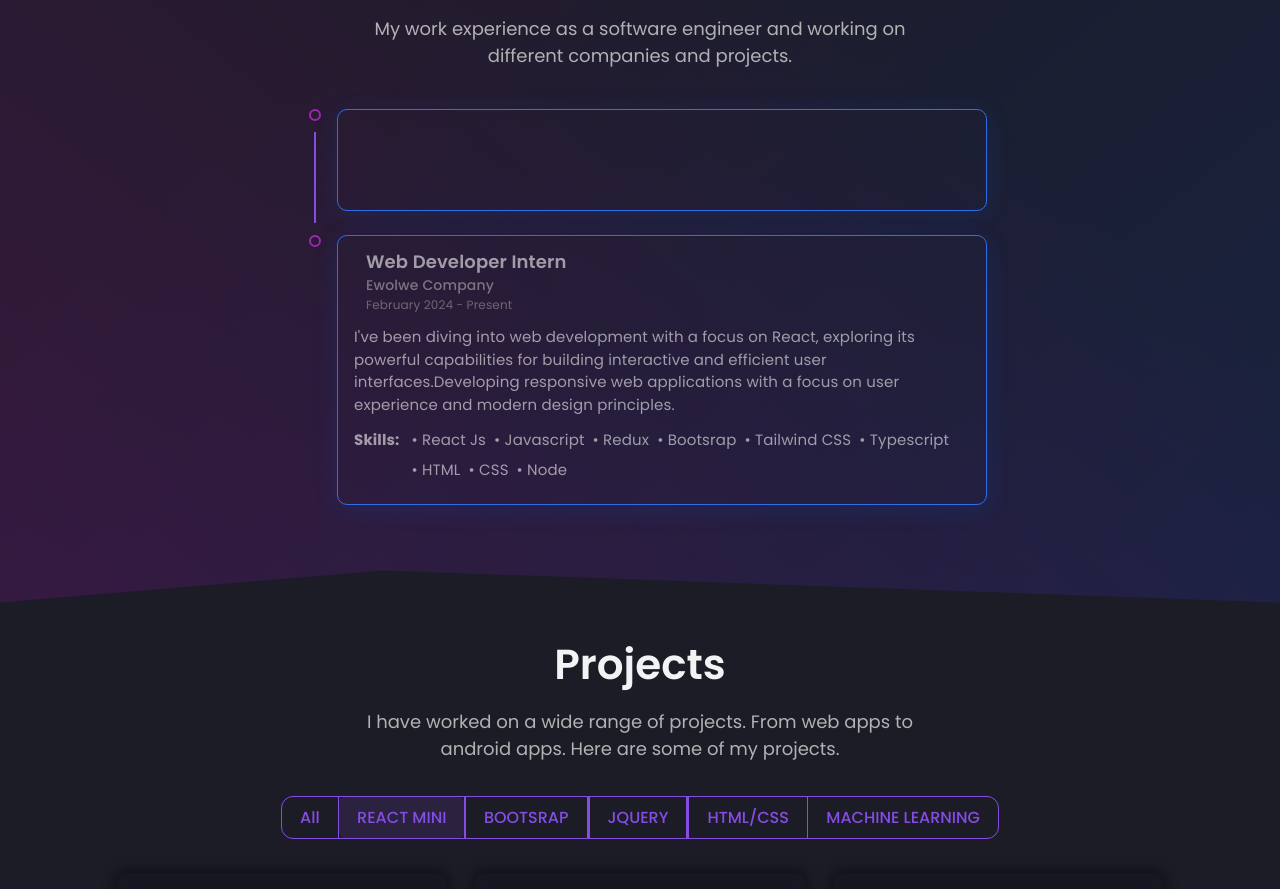
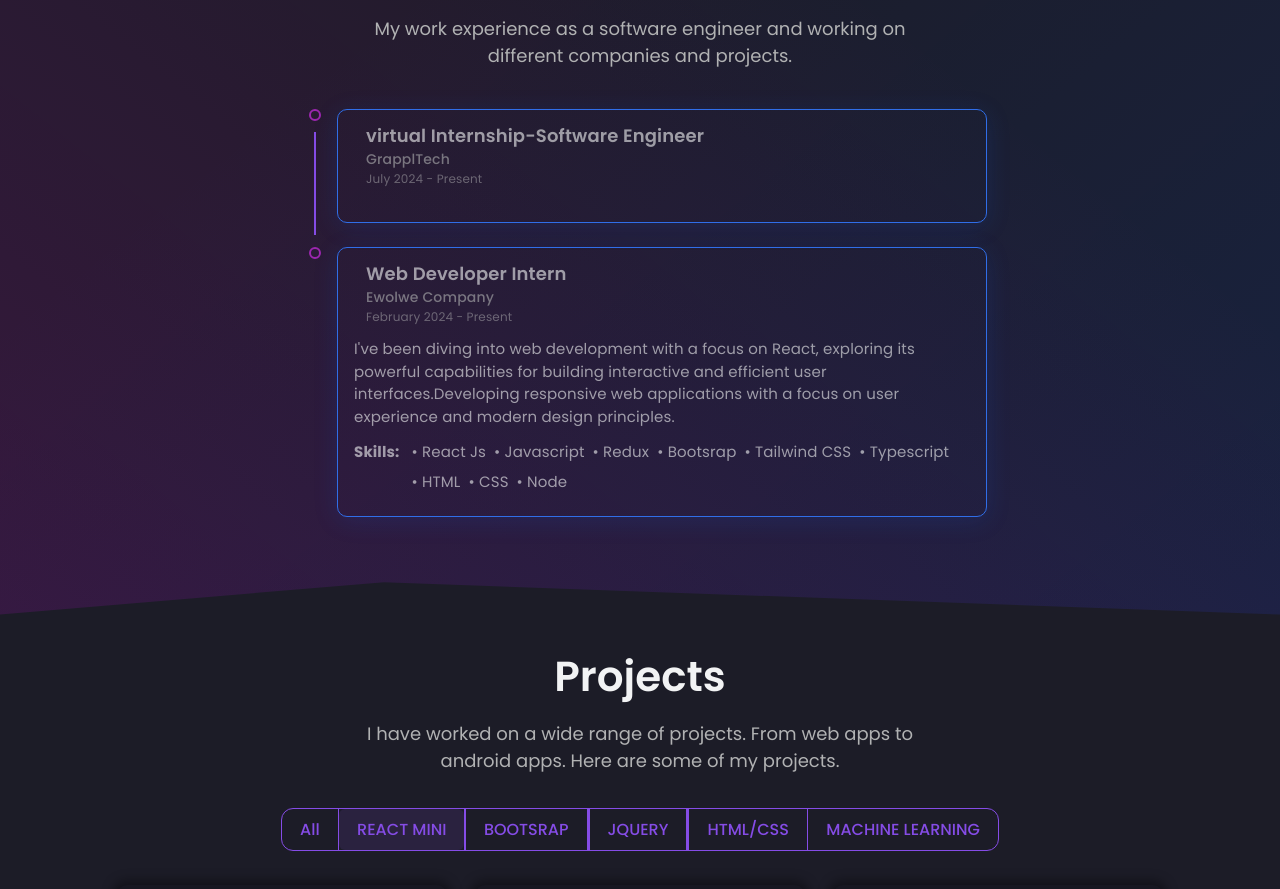
Before and after one commit to Ranaavh/portfolio, a React (Create React App) app: page / in a window 1280 px wide. Shown: the part 1662-2551 px from the top of the page. Built offline with nearby package versions, Linux system fonts and the light colour scheme.

Commit message:
experience changed

```diff
--- a/src/data/constants.js
+++ b/src/data/constants.js
@@ -172,6 +172,10 @@ export const skills = [
 export const experiences = [
   {
     id:0,
+    img:"" ,
+    role: " virtual Internship-Software Engineer ",
+    company: "GrapplTech",
+    date: "July 2024 - Present",
 
   },
   {
```
